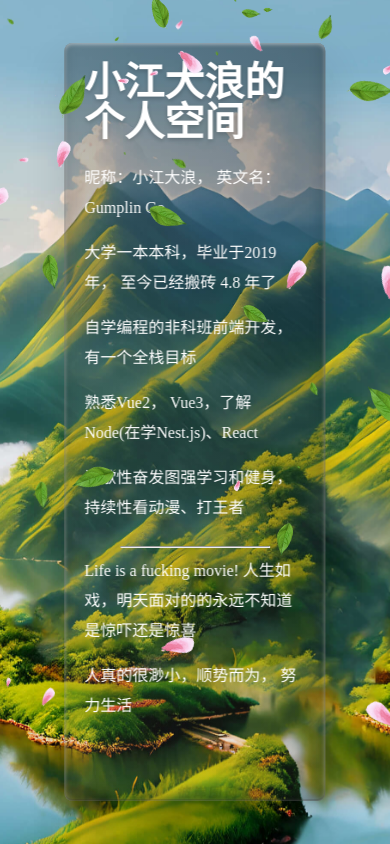
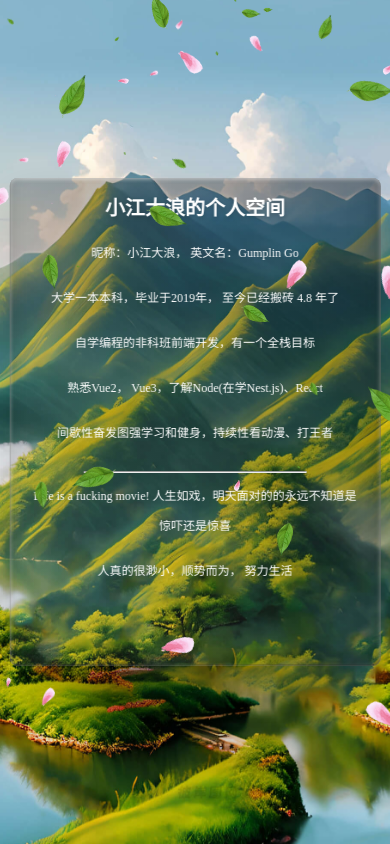
Before and after one commit to GumplinGo/gumplingo.github.io, a Nuxt app: page / in a window 390 px wide. Built offline with nearby package versions, Linux system fonts and the light colour scheme.

Commit message:
style: improve ui in mobile

```diff
--- a/app.vue
+++ b/app.vue
@@ -25,7 +25,7 @@ useHead({
 
 <style>
 html, body , #__nuxt{
-  height: 100vh;
+  height: 100dvh;
   margin: 0;
   padding: 0;
   background: #111;
--- a/nuxt.config.ts
+++ b/nuxt.config.ts
@@ -5,7 +5,7 @@ export default defineNuxtConfig({
     '@vueuse/nuxt',
   ],
   // devServer: {
-  //   host: '10.0.16.229'
+  //   host: '192.168.1.7'
   // },
   app: {
     buildAssetsDir: 'nuxt_assets',
--- a/pages/index.vue
+++ b/pages/index.vue
@@ -105,7 +105,7 @@ const year = (diff / (1000 * 60 * 60 * 24 * 365.25)).toFixed(1);
 }
 
 .wrap {
-  height: 100vh;
+  height: 100dvh;
   overflow: hidden;
   transform-style: preserve-3d;
   perspective: 500px;
@@ -122,6 +122,7 @@ const year = (diff / (1000 * 60 * 60 * 24 * 365.25)).toFixed(1);
     padding: 20px;
     --angle: 45deg;
     box-sizing: border-box;
+    text-align: center;
     width: 67%;
     aspect-ratio: 8/5 auto;
     /* backdrop-filter: blur(7px); */
@@ -181,4 +182,19 @@ const year = (diff / (1000 * 60 * 60 * 24 * 365.25)).toFixed(1);
   }
 
 }
+
+@media screen and (max-width: 800px) {
+  .wrap {
+    .content {
+      width: 95%;
+
+      h1 {
+        font-size: 20px;
+      }
+      p {
+        font-size: 12px;
+      }
+    }
+  }
+}
 </style>
```
